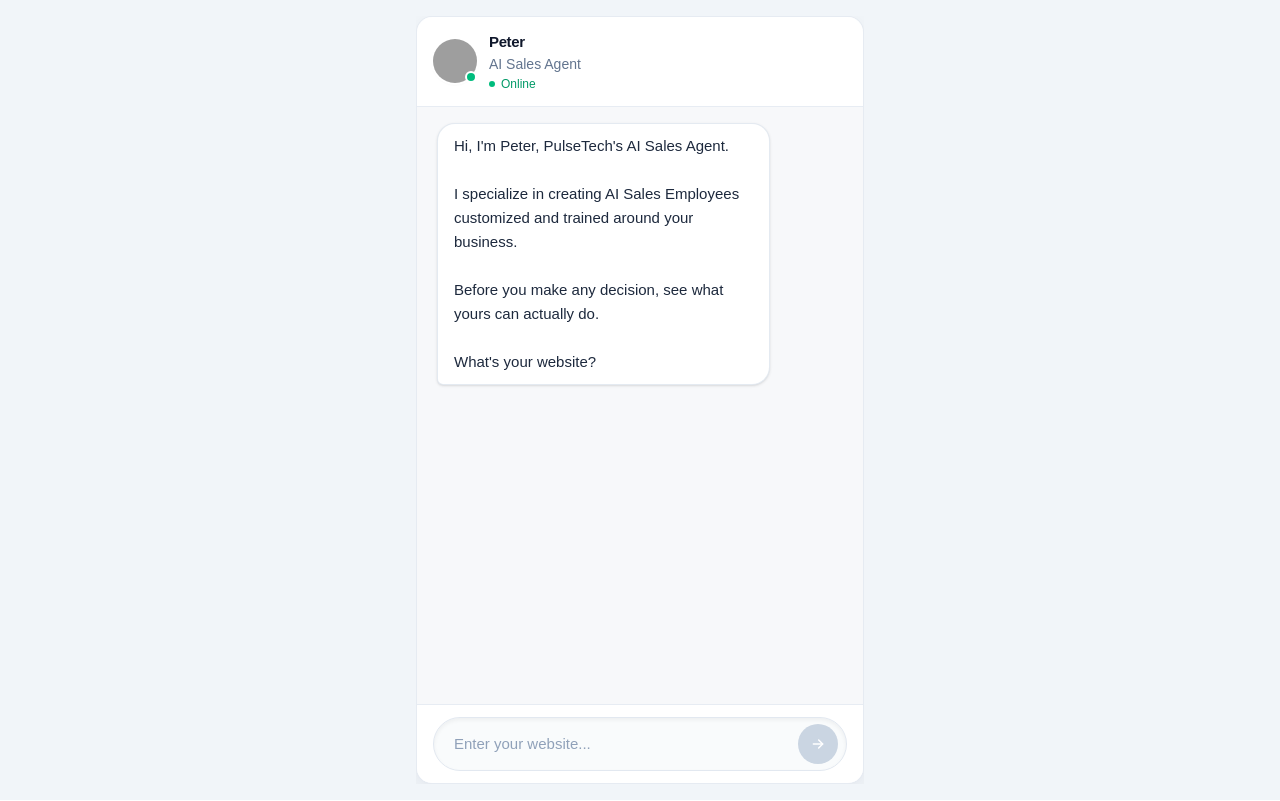
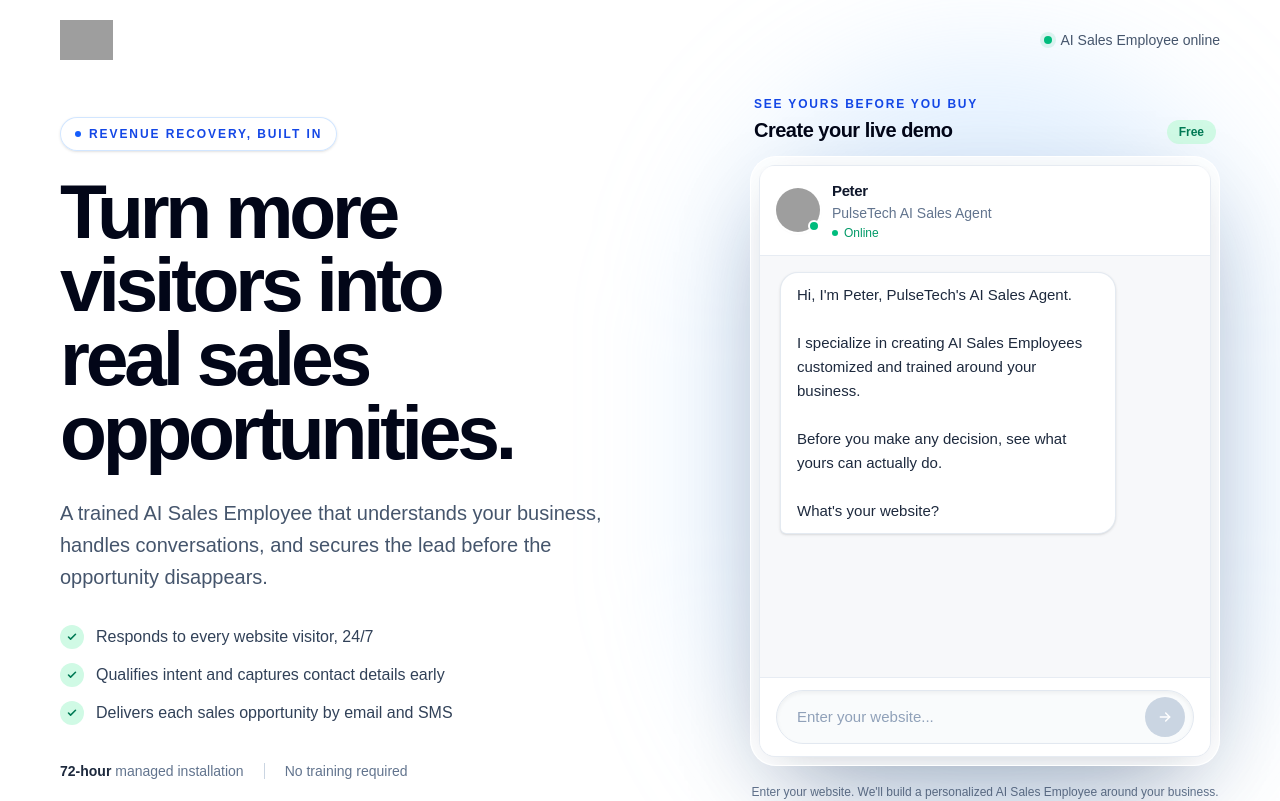
Before and after one commit to utkarshchaturvedi1/pulsetech-engine, a Next.js app: page / in a window 1280 px wide. Shown: the top 801 px of the page. Built offline with nearby package versions, Linux system fonts and the light colour scheme; grey boxes are pictures that could not be loaded.

Commit message:
Redesign premium PulseTech launch page

```diff
--- a/src/app/page.tsx
+++ b/src/app/page.tsx
@@ -2,19 +2,83 @@
 
 import PulseTechSalesAssistant from "../components/PulseTechSalesAssistant";
 
-const PETER_AVATAR =
-  "http://pulsetechlabs.com/wp-content/uploads/2026/07/PulseTech-Labs-Logo-icon-2.webp";
+const PETER_AVATAR = "http://pulsetechlabs.com/wp-content/uploads/2026/07/PulseTech-Labs-Logo-icon-2.webp";
+const PULSETECH_LOGO = "http://pulsetechlabs.com/wp-content/uploads/2026/07/PulseTech-Labs-Logo-full-4.png";
+
+const outcomes = [
+  "Responds to every website visitor, 24/7",
+  "Qualifies intent and captures contact details early",
+  "Delivers each sales opportunity by email and SMS",
+];
 
 export default function Home() {
   return (
-    <main className="flex h-screen items-center justify-center overflow-hidden bg-slate-100 p-4">
-      <div className="h-[calc(100vh-2rem)] w-full max-w-md overflow-hidden">
-        <PulseTechSalesAssistant
-          agentName="Peter"
-          agentRole="AI Sales Agent"
-          agentAvatar={PETER_AVATAR}
-        />
-      </div>
+    <main className="marketing-shell min-h-screen overflow-x-hidden">
+      <nav className="mx-auto flex w-full max-w-[1240px] items-center justify-between px-5 py-5 sm:px-8 lg:px-10">
+        <img src={PULSETECH_LOGO} alt="PulseTech Labs" className="h-9 w-auto object-contain sm:h-10" />
+        <div className="hidden items-center gap-2 text-sm font-medium text-slate-600 sm:flex">
+          <span className="h-2 w-2 rounded-full bg-emerald-500 shadow-[0_0_0_4px_rgba(16,185,129,0.12)]" />
+          AI Sales Employee online
+        </div>
+      </nav>
+
+      <section className="mx-auto grid w-full max-w-[1240px] items-center gap-10 px-5 pb-14 pt-6 sm:px-8 lg:min-h-[calc(100vh-82px)] lg:grid-cols-[1.08fr_.92fr] lg:gap-16 lg:px-10 lg:pb-20 lg:pt-4">
+        <div className="max-w-2xl">
+          <div className="mb-6 inline-flex items-center gap-2 rounded-full border border-blue-200/70 bg-white/70 px-3.5 py-2 text-xs font-bold uppercase tracking-[0.16em] text-blue-700 shadow-sm backdrop-blur">
+            <span className="h-1.5 w-1.5 rounded-full bg-blue-600" />
+            Revenue Recovery, built in
+          </div>
+          <h1 className="text-balance text-[clamp(2.75rem,6vw,5.6rem)] font-semibold leading-[0.96] tracking-[-0.055em] text-slate-950">
+            Turn more visitors into
+            <span className="hero-gradient block">real sales opportunities.</span>
+          </h1>
+          <p className="mt-7 max-w-xl text-pretty text-lg leading-8 text-slate-600 sm:text-xl">
+            A trained AI Sales Employee that understands your business, handles conversations, and secures the lead before the opportunity disappears.
+          </p>
+          <ul className="mt-8 space-y-3.5">
+            {outcomes.map((outcome) => (
+              <li key={outcome} className="flex items-center gap-3 text-[15px] font-medium text-slate-700 sm:text-base">
+                <span className="flex h-6 w-6 shrink-0 items-center justify-center rounded-full bg-emerald-100 text-emerald-700">
+                  <svg viewBox="0 0 20 20" className="h-3.5 w-3.5" fill="none" stroke="currentColor" strokeWidth="2.2">
+                    <path d="m5 10 3 3 7-7" strokeLinecap="round" strokeLinejoin="round" />
+                  </svg>
+                </span>
+                {outcome}
+              </li>
+            ))}
+          </ul>
+          <div className="mt-9 flex flex-wrap items-center gap-x-5 gap-y-2 text-sm text-slate-500">
+            <span><strong className="font-semibold text-slate-800">72-hour</strong> managed installation</span>
+            <span className="hidden h-4 w-px bg-slate-300 sm:block" />
+            <span>No training required</span>
+          </div>
+        </div>
+
+        <div className="relative mx-auto w-full max-w-[470px] lg:mx-0 lg:justify-self-end">
+          <div className="absolute -inset-10 -z-10 rounded-full bg-blue-300/25 blur-3xl" />
+          <div className="mb-3 flex items-end justify-between px-1">
+            <div>
+              <p className="text-xs font-bold uppercase tracking-[0.15em] text-blue-700">See yours before you buy</p>
+              <h2 className="mt-1 text-xl font-semibold tracking-tight text-slate-950">Create your live demo</h2>
+            </div>
+            <span className="rounded-full bg-emerald-100 px-3 py-1 text-xs font-bold text-emerald-700">Free</span>
+          </div>
+          <div className="h-[570px] overflow-hidden rounded-[26px] border border-white/80 bg-white/80 p-2 shadow-[0_32px_90px_-32px_rgba(15,23,42,0.4)] backdrop-blur-xl sm:h-[610px]">
+            <PulseTechSalesAssistant agentName="Peter" agentRole="PulseTech AI Sales Agent" agentAvatar={PETER_AVATAR} />
+          </div>
+          <p className="mt-4 text-center text-xs leading-5 text-slate-500">
+            Enter your website. We&apos;ll build a personalized AI Sales Employee around your business.
+          </p>
+        </div>
+      </section>
+
+      <section className="border-y border-slate-200/80 bg-white/70 px-5 py-8 backdrop-blur sm:px-8">
+        <div className="mx-auto grid max-w-[1160px] gap-6 text-center sm:grid-cols-3 sm:divide-x sm:divide-slate-200">
+          <div><p className="text-2xl font-semibold tracking-tight text-slate-950">24/7</p><p className="mt-1 text-sm text-slate-500">instant response</p></div>
+          <div><p className="text-2xl font-semibold tracking-tight text-slate-950">3 details</p><p className="mt-1 text-sm text-slate-500">secure every qualified lead</p></div>
+          <div><p className="text-2xl font-semibold tracking-tight text-slate-950">1 employee</p><p className="mt-1 text-sm text-slate-500">chat, phone, email and SMS</p></div>
+        </div>
+      </section>
     </main>
   );
 }
```
